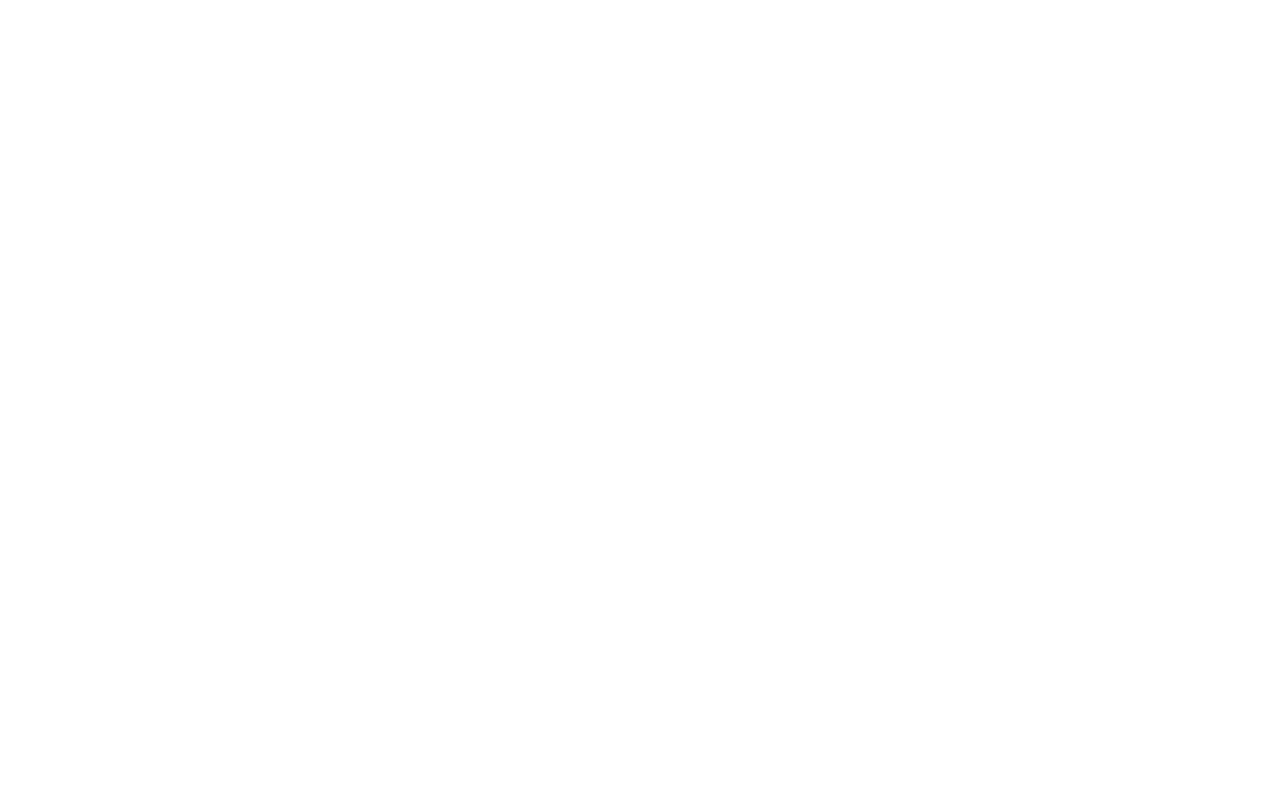
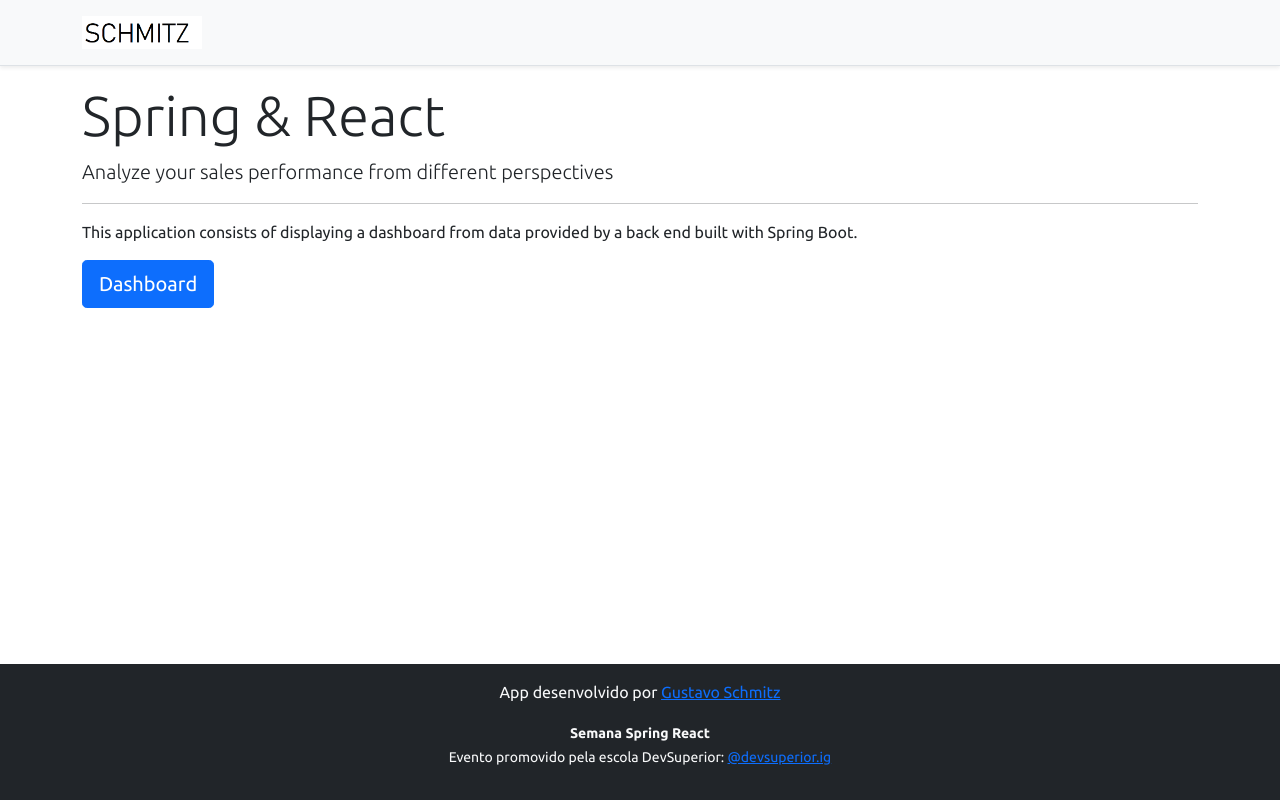
Before and after one commit to guschmitz/project-demo-spring-react, a React (Create React App) app in the folder frontend/: page / in a window 1280 px wide. Built offline with nearby package versions, Linux system fonts and the light colour scheme.

Commit message:
Added home and navigation

```diff
--- a/frontend/src/components/NavBar/index.tsx
+++ b/frontend/src/components/NavBar/index.tsx
@@ -1,11 +1,14 @@
 import ImgLogo from 'assets/img/logo.png'
+import { Link } from "react-router-dom";
 
 const NavBar = () => {
   return (
     <div className="d-flex flex-column flex-md-row align-items-center p-3 px-md-4 mb-3 bg-light border-bottom shadow-sm">
       <div className="container">
         <nav className="my-2 my-md-0 mr-md-3">
+          <Link to="/">
             <img src={ImgLogo} alt="Schmitz" width="120" />
+          </Link>
         </nav>
       </div>
     </div>
--- a/frontend/src/pages/Home/index.tsx
+++ b/frontend/src/pages/Home/index.tsx
@@ -1,9 +1,23 @@
+import Footer from "components/Footer";
+import NavBar from "components/NavBar";
+import { Link } from "react-router-dom";
+
 const Home = () => {
     return (
-        <div>
+        <>
+        <NavBar />
+        <div className="container">
+            <div className="jumbotron">
+                <h1 className="display-4">Spring & React</h1>
+                <p className="lead">Analyze your sales performance from different perspectives</p>
+                <hr />
+                <p>This application consists of displaying a dashboard from data provided by a back end built with Spring Boot.</p>
+                <Link className="btn btn-primary btn-lg" to="/dashboard">Dashboard</Link>
+            </div>
+        </div>
+        <Footer />
+        </>
+    );
+}
 
-        </div>
-    );
-  }
-
-  export default Home;
+export default Home;
```
Lines whose indentation alone changed are shown as unchanged.
